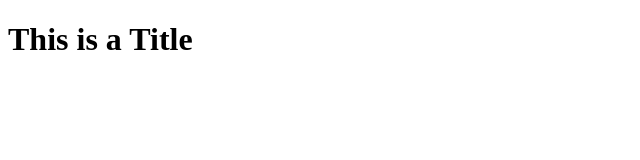
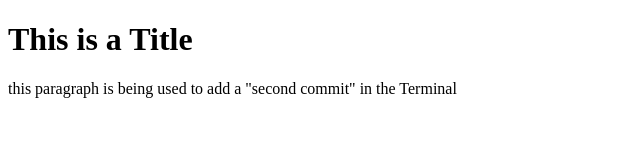
Before and after one commit to gonzagogo/git-test, a plain HTML site: page index.html in a window 1280 px wide. Shown: the whole page, without its empty margins (0-640 px from the left). Drawn offline with Linux system fonts and the light colour scheme.

Commit message:
Second commit

```diff
--- a/index.html
+++ b/index.html
@@ -2,7 +2,7 @@
 <html>
 <body>
 <h1>This is a Title</h1>
-    <p></p>
+    <p>this paragraph is being used to add a "second commit" in the Terminal</p>
 </body>
 
 </html>
```
